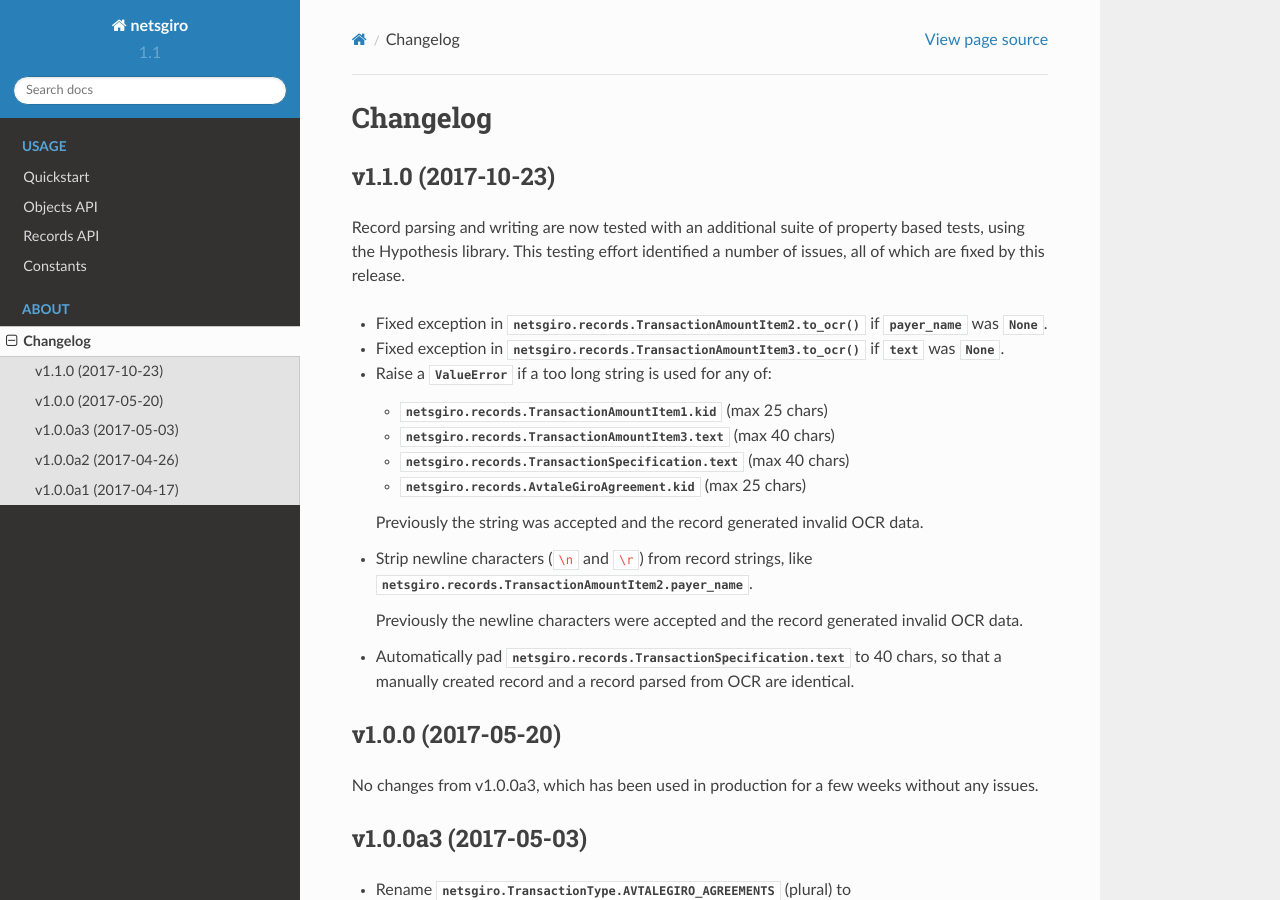
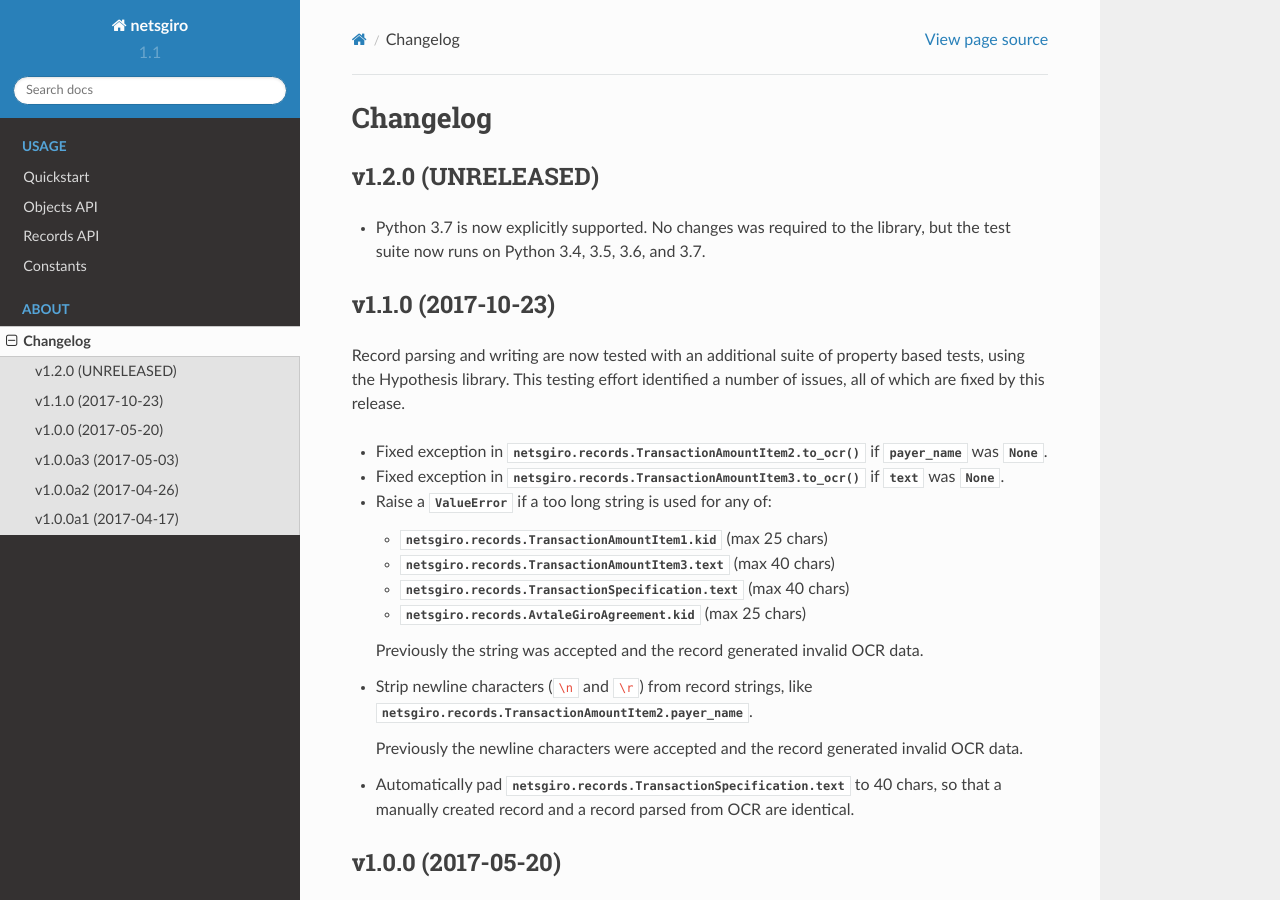
Before and after one commit to otovo/python-netsgiro, a Sphinx documentation site: the page built from docs/changelog.rst, in a window 1280 px wide and 900 px high. Built offline with Sphinx 7.4.7 and the Read the Docs theme 2.0.0, drawn with Linux system fonts in a browser that asks for light colours.

Commit message:
Explicitly support Python 3.7

```diff
--- a/docs/changelog.rst
+++ b/docs/changelog.rst
@@ -1,6 +1,13 @@
 =========
 Changelog
 =========
+
+
+v1.2.0 (UNRELEASED)
+===================
+
+- Python 3.7 is now explicitly supported. No changes was required to the
+  library, but the test suite now runs on Python 3.4, 3.5, 3.6, and 3.7.
 
 
 v1.1.0 (2017-10-23)
--- a/setup.py
+++ b/setup.py
@@ -28,6 +28,7 @@ setup(
         'Programming Language :: Python :: 3.4',
         'Programming Language :: Python :: 3.5',
         'Programming Language :: Python :: 3.6',
+        'Programming Language :: Python :: 3.7',
     ],
     keywords='avtalegiro ocr giro',
     packages=find_packages(exclude=['tests', 'tests.*']),
```
Also changed, not shown: .travis.yml, 1 other file.
